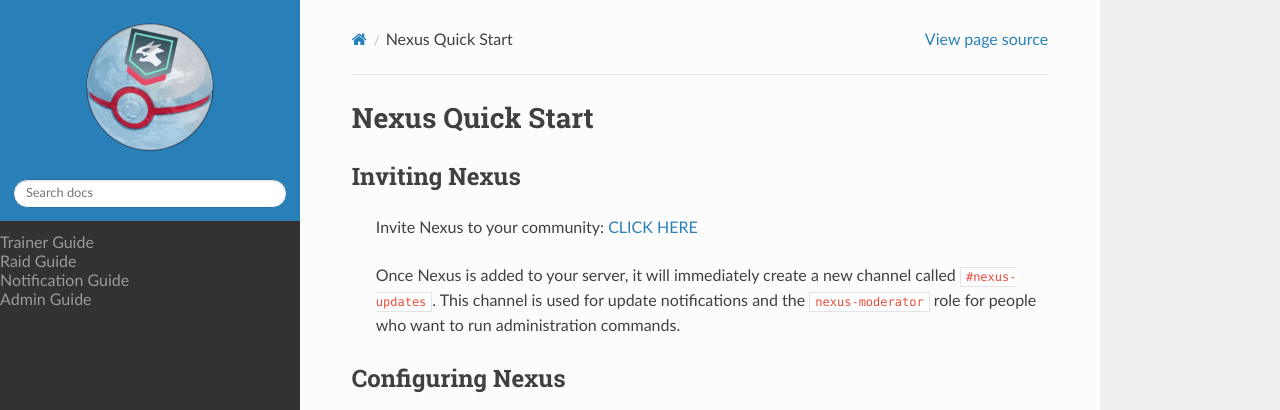
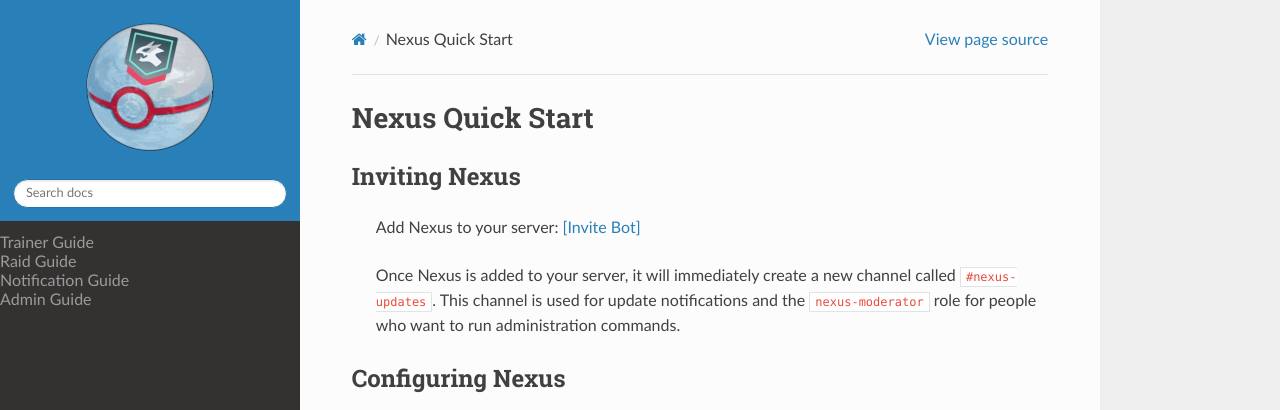
Before and after one commit to NexusRaids/nexus-docs, a Sphinx documentation site: the page built from docs/index.rst, in a window 1280 px wide and 1076 px high. Shown: the top 410 px of the window. Built offline with Sphinx 7.4.7 and the Read the Docs theme 2.0.0, drawn with Linux system fonts in a browser that asks for light colours; formulas are drawn with MathJax 3.

Commit message:
Update index.rst

```diff
--- a/docs/index.rst
+++ b/docs/index.rst
@@ -4,7 +4,7 @@ Nexus Quick Start
 Inviting Nexus
 ##############
 
-    Invite Nexus to your community: `CLICK HERE <https://discord.com/oauth2/authorize?client_id=761036478783422484&permissions=1342696528&scope=bot>`__
+    Add Nexus to your server: `[Invite Bot] <https://discord.com/oauth2/authorize?client_id=761036478783422484&permissions=1342696528&scope=bot>`__
 
     Once Nexus is added to your server, it will immediately create a new channel called ``#nexus-updates``. This channel is used for update notifications and the ``nexus-moderator`` role for people who want to run administration commands.
 
```
